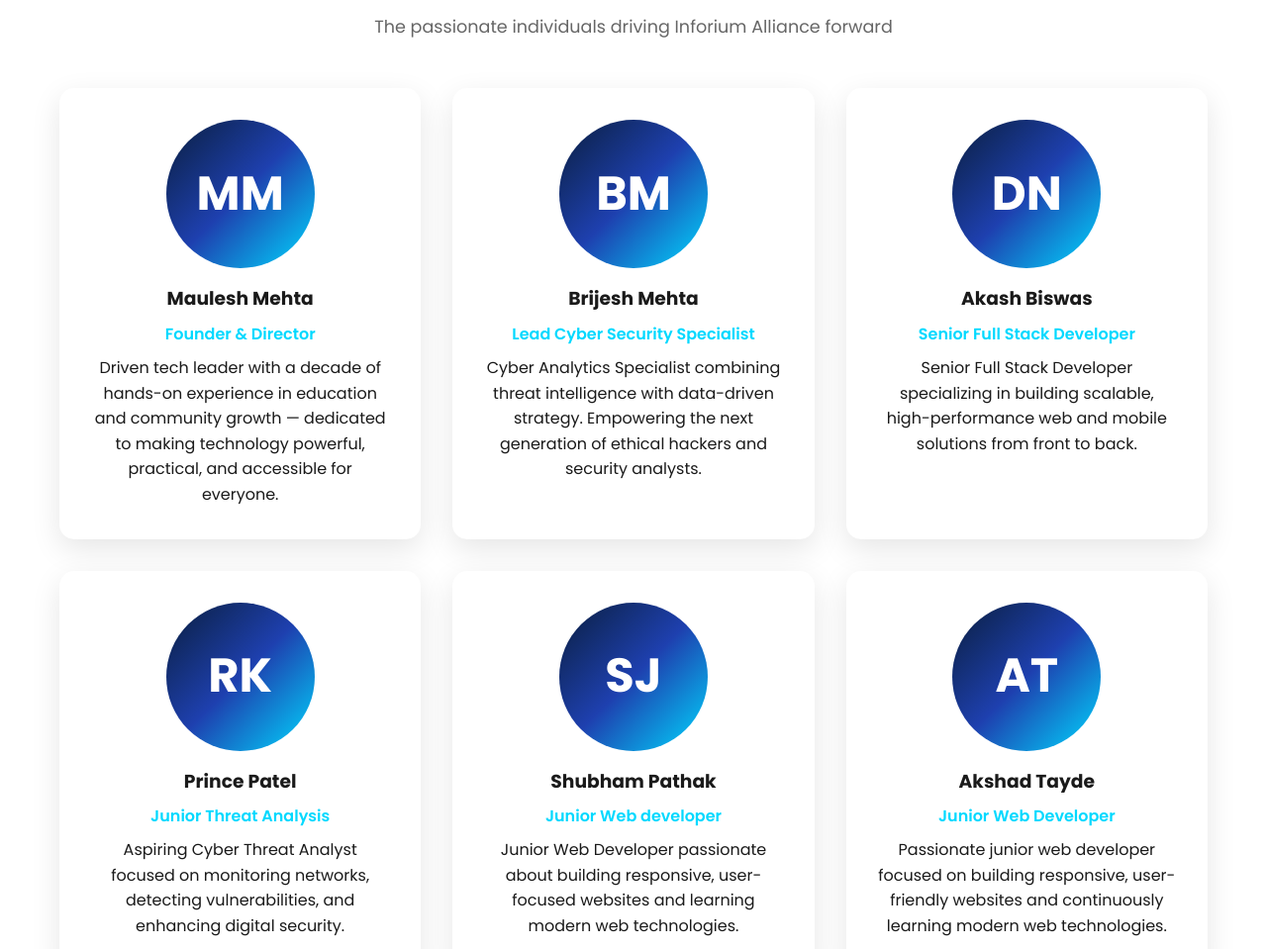
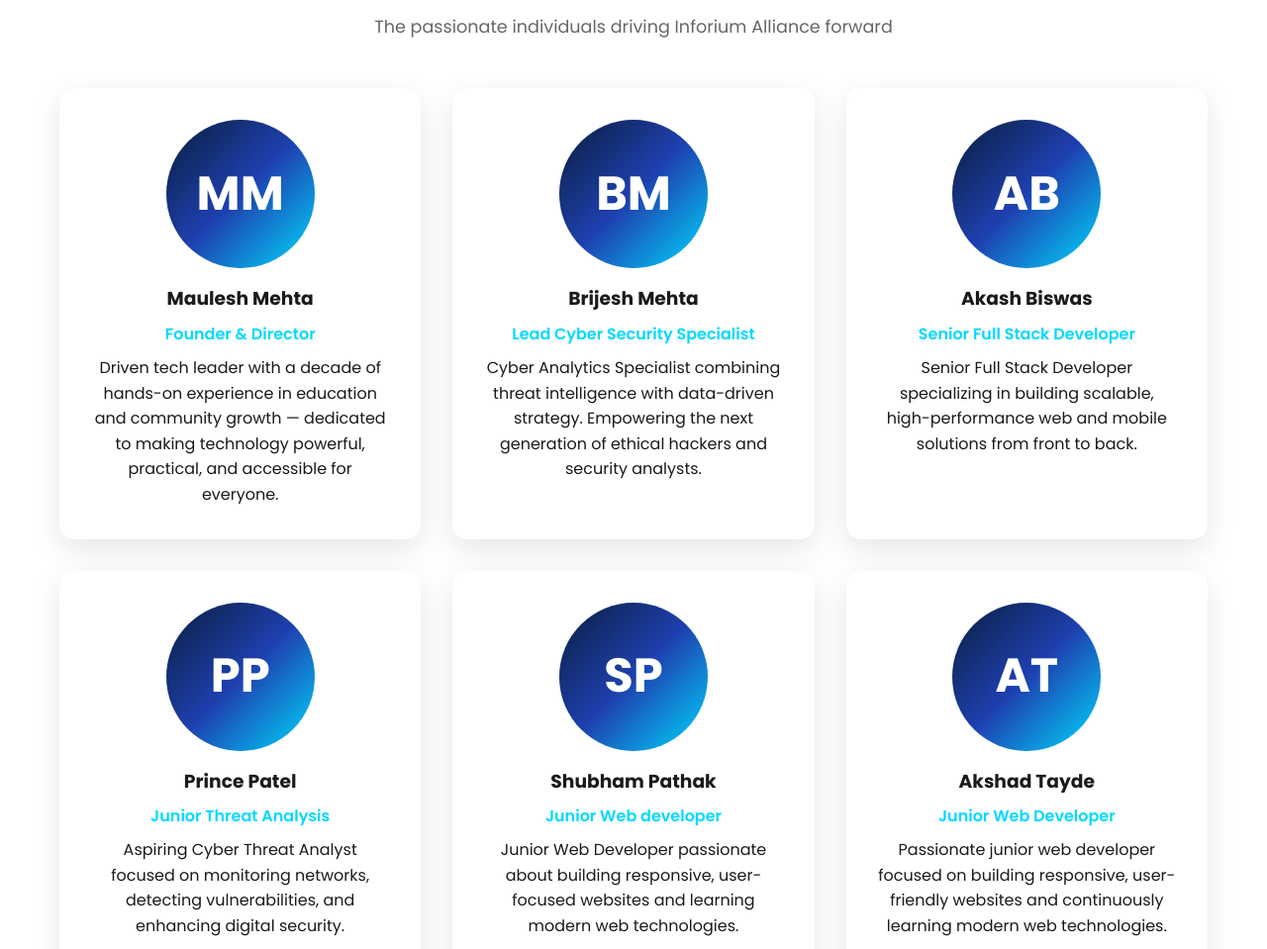
Before and after one commit to killer90234/alliance, a website built with Vite: page about.html in a window 1280 px wide. Shown: the part 2760-3719 px from the top of the page at 99% size. Built offline with nearby package versions, Linux system fonts and the light colour scheme.

Commit message:
Update about.html

```diff
--- a/about.html
+++ b/about.html
@@ -136,21 +136,21 @@
           </div>
 
              <div class="team-member">
-            <div class="team-photo">DN</div>
+            <div class="team-photo">AB</div>
             <h3>Akash Biswas</h3>
             <p class="role">Senior Full Stack Developer</p>
             <p>Senior Full Stack Developer specializing in building scalable, high-performance web and mobile solutions from front to back.</p>
           </div>
 
           <div class="team-member">
-            <div class="team-photo">RK</div>
+            <div class="team-photo">PP</div>
             <h3>Prince Patel</h3>
             <p class="role">Junior Threat Analysis</p>
             <p>Aspiring Cyber Threat Analyst focused on monitoring networks, detecting vulnerabilities, and enhancing digital security.</p>
           </div>
 
           <div class="team-member">
-            <div class="team-photo">SJ</div>
+            <div class="team-photo">SP</div>
             <h3>Shubham Pathak</h3>
             <p class="role">Junior Web developer</p>
             <p>Junior Web Developer passionate about building responsive, user-focused websites and learning modern web technologies.</p>
```
